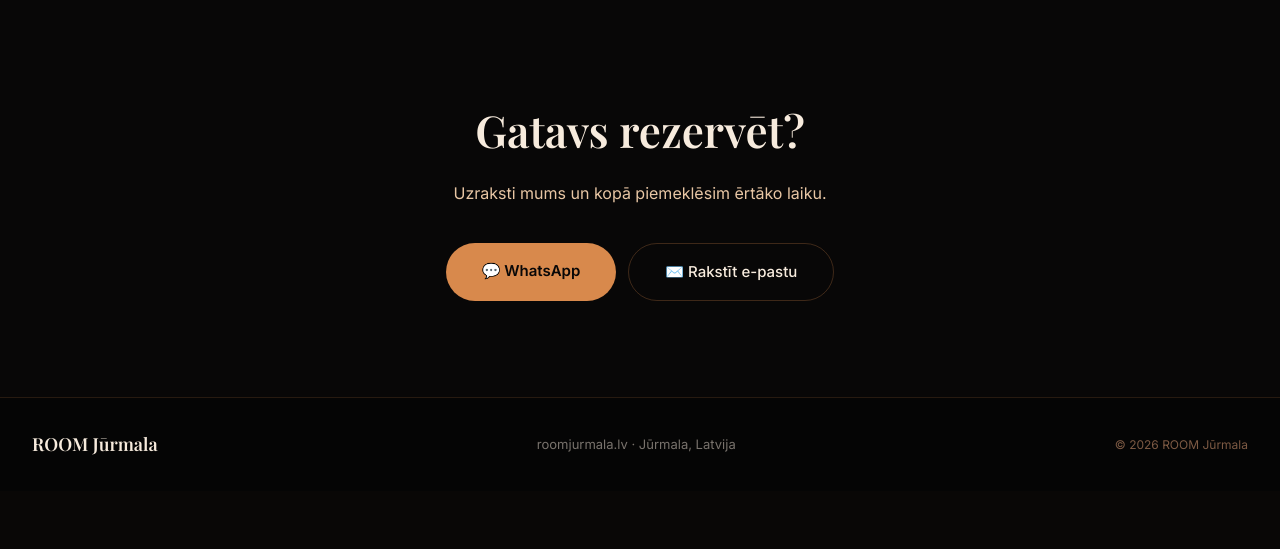
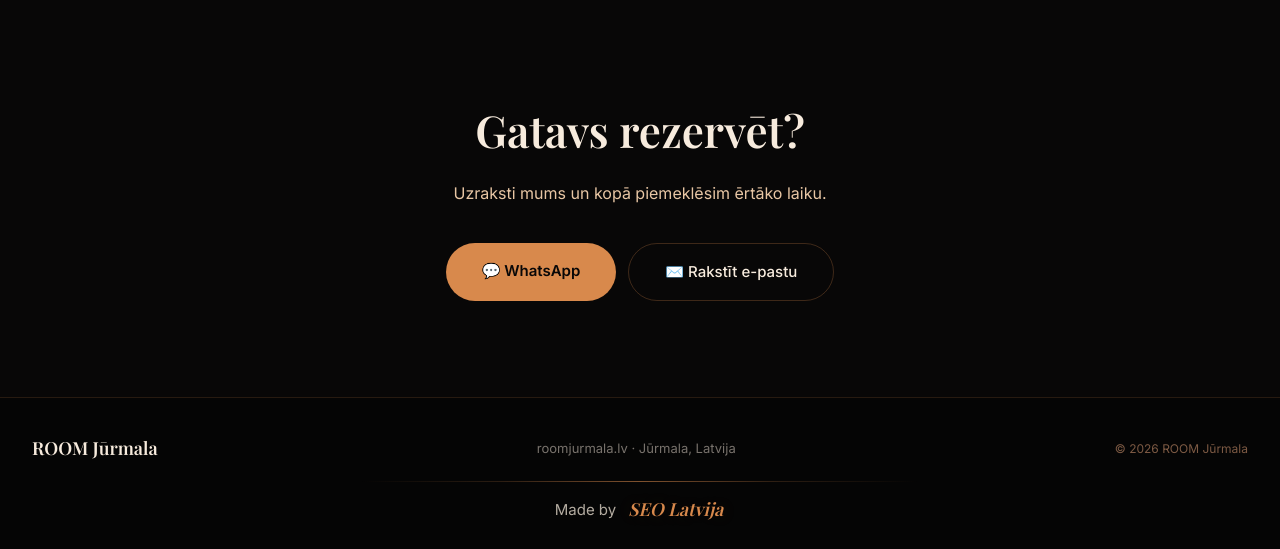
Before and after one commit to tails888/roomjurmala, a PHP site: page /cenas/ in a window 1280 px wide. Shown: the part 4572-5121 px from the top of the page. Before the commit the page ends 5027 px from the top, so only its background shows below. Run offline with PHP 8.4, Linux system fonts and the light colour scheme.

Commit message:
Add SEO Latvija footer credit

```diff
--- a/cenas/index.html
+++ b/cenas/index.html
@@ -1442,8 +1442,9 @@
 <!-- FOOTER -->
 <footer>
   <span class="footer-brand">ROOM Jūrmala</span>
-  <p>roomjurmala.lv · Jūrmala, Latvija</p>
+  <p class="footer-meta">roomjurmala.lv · Jūrmala, Latvija</p>
   <p style="color: var(--gray-500); font-size: 12px;">© 2026 ROOM Jūrmala</p>
+  <span class="footer-credit">Made by <a href="https://seolatvija.lv/" target="_blank" rel="noopener">SEO Latvija</a></span>
 </footer>
 
 <script src="/calendar-events.js?v=20260609-calendar-events"></script>
@@ -2533,7 +2534,7 @@ function applyLanguage(lang) {
   setText(".cta-section p", t.cta.text);
   setText(".btn-primary", t.cta.whatsapp);
   setText(".btn-secondary", t.cta.email);
-  setText("footer p", t.footer);
+  setText(".footer-meta", t.footer);
 
   document.querySelectorAll(".lang-btn").forEach((btn) => {
     const active = btn.dataset.lang === lang;
--- a/en/cenas/index.html
+++ b/en/cenas/index.html
@@ -1442,8 +1442,9 @@
 <!-- FOOTER -->
 <footer>
   <span class="footer-brand">ROOM Jūrmala</span>
-  <p>roomjurmala.lv · Jūrmala, Latvija</p>
+  <p class="footer-meta">roomjurmala.lv · Jūrmala, Latvija</p>
   <p style="color: var(--gray-500); font-size: 12px;">© 2026 ROOM Jūrmala</p>
+  <span class="footer-credit">Made by <a href="https://seolatvija.lv/" target="_blank" rel="noopener">SEO Latvija</a></span>
 </footer>
 
 <script src="/calendar-events.js?v=20260609-calendar-events"></script>
@@ -2533,7 +2534,7 @@ function applyLanguage(lang) {
   setText(".cta-section p", t.cta.text);
   setText(".btn-primary", t.cta.whatsapp);
   setText(".btn-secondary", t.cta.email);
-  setText("footer p", t.footer);
+  setText(".footer-meta", t.footer);
 
   document.querySelectorAll(".lang-btn").forEach((btn) => {
     const active = btn.dataset.lang === lang;
--- a/en/index.html
+++ b/en/index.html
@@ -834,6 +834,7 @@
     <a href="https://g.page/r/CT3OJohvycNaEBM/review" target="_blank" rel="noopener noreferrer">Review</a>
   </div>
   <span class="footer-copy">© 2026 Room Jūrmala. All rights reserved.</span>
+  <span class="footer-credit">Made by <a href="https://seolatvija.lv/" target="_blank" rel="noopener">SEO Latvija</a></span>
 </footer>
 
 <!-- ══════════════════════ SCRIPTS ════════════════════════════ -->
--- a/en/telpa/index.html
+++ b/en/telpa/index.html
@@ -554,6 +554,7 @@
     <a href="https://www.facebook.com/people/Room-J%C5%ABrmala/61583247131495/" target="_blank" rel="noopener noreferrer">Facebook</a>
   </div>
   <span class="footer-copy">© 2026 Room Jūrmala. All rights reserved.</span>
+  <span class="footer-credit">Made by <a href="https://seolatvija.lv/" target="_blank" rel="noopener">SEO Latvija</a></span>
 </footer>
 
 <script src="/calendar-events.js?v=20260609-calendar-events"></script>
--- a/index.html
+++ b/index.html
@@ -815,6 +815,7 @@
     <a href="https://g.page/r/CT3OJohvycNaEBM/review" target="_blank" rel="noopener noreferrer">Atsauksme</a>
   </div>
   <span class="footer-copy">© 2026 Room Jūrmala. Visas tiesības aizsargātas.</span>
+  <span class="footer-credit">Made by <a href="https://seolatvija.lv/" target="_blank" rel="noopener">SEO Latvija</a></span>
 </footer>
 
 <!-- ══════════════════════ SCRIPTS ════════════════════════════ -->
--- a/pricing-page.css
+++ b/pricing-page.css
@@ -535,6 +535,8 @@ footer {
   background: #050505;
   border-top-color: rgba(216, 137, 76, 0.16);
   color: rgba(247, 235, 221, 0.64);
+  padding: 36px 32px 28px;
+  gap: 16px 24px;
 }
 
 .footer-brand {
@@ -543,6 +545,54 @@ footer {
 
 footer p {
   color: rgba(247, 235, 221, 0.48);
+}
+
+.footer-credit {
+  flex: 1 1 100%;
+  position: relative;
+  display: flex;
+  align-items: center;
+  justify-content: center;
+  flex-wrap: wrap;
+  gap: 10px;
+  margin-top: 2px;
+  padding-top: 18px;
+  text-align: center;
+  color: rgba(247, 235, 221, 0.72);
+  font-size: 15px;
+  line-height: 1.5;
+}
+
+.footer-credit::before {
+  content: "";
+  position: absolute;
+  top: 0;
+  left: 50%;
+  width: min(560px, 100%);
+  height: 1px;
+  transform: translateX(-50%);
+  background: linear-gradient(90deg, transparent, rgba(216, 137, 76, 0.18), rgba(216, 137, 76, 0.58), rgba(216, 137, 76, 0.18), transparent);
+}
+
+.footer-credit a {
+  display: inline-flex;
+  align-items: center;
+  padding: 0 2px;
+  color: var(--accent);
+  font-family: 'Playfair Display', Georgia, serif;
+  font-style: italic;
+  font-weight: 700;
+  font-size: 18px;
+  line-height: 1.2;
+  text-decoration: none;
+  text-shadow: 0 0 18px rgba(216, 137, 76, 0.16);
+  transition: color 0.18s ease, text-shadow 0.18s ease, transform 0.18s ease;
+}
+
+.footer-credit a:hover {
+  color: var(--cream);
+  text-shadow: 0 0 22px rgba(216, 137, 76, 0.28);
+  transform: translateY(-1px);
 }
 
 @media (max-width: 760px) {
--- a/ru/cenas/index.html
+++ b/ru/cenas/index.html
@@ -1442,8 +1442,9 @@
 <!-- FOOTER -->
 <footer>
   <span class="footer-brand">ROOM Jūrmala</span>
-  <p>roomjurmala.lv · Jūrmala, Latvija</p>
+  <p class="footer-meta">roomjurmala.lv · Jūrmala, Latvija</p>
   <p style="color: var(--gray-500); font-size: 12px;">© 2026 ROOM Jūrmala</p>
+  <span class="footer-credit">Made by <a href="https://seolatvija.lv/" target="_blank" rel="noopener">SEO Latvija</a></span>
 </footer>
 
 <script src="/calendar-events.js?v=20260609-calendar-events"></script>
@@ -2533,7 +2534,7 @@ function applyLanguage(lang) {
   setText(".cta-section p", t.cta.text);
   setText(".btn-primary", t.cta.whatsapp);
   setText(".btn-secondary", t.cta.email);
-  setText("footer p", t.footer);
+  setText(".footer-meta", t.footer);
 
   document.querySelectorAll(".lang-btn").forEach((btn) => {
     const active = btn.dataset.lang === lang;
--- a/ru/index.html
+++ b/ru/index.html
@@ -834,6 +834,7 @@
     <a href="https://g.page/r/CT3OJohvycNaEBM/review" target="_blank" rel="noopener noreferrer">Отзыв</a>
   </div>
   <span class="footer-copy">© 2026 Room Jūrmala. Все права защищены.</span>
+  <span class="footer-credit">Made by <a href="https://seolatvija.lv/" target="_blank" rel="noopener">SEO Latvija</a></span>
 </footer>
 
 <!-- ══════════════════════ SCRIPTS ════════════════════════════ -->
--- a/ru/telpa/index.html
+++ b/ru/telpa/index.html
@@ -554,6 +554,7 @@
     <a href="https://www.facebook.com/people/Room-J%C5%ABrmala/61583247131495/" target="_blank" rel="noopener noreferrer">Facebook</a>
   </div>
   <span class="footer-copy">© 2026 Room Jūrmala. Все права защищены.</span>
+  <span class="footer-credit">Made by <a href="https://seolatvija.lv/" target="_blank" rel="noopener">SEO Latvija</a></span>
 </footer>
 
 <script src="/calendar-events.js?v=20260609-calendar-events"></script>
--- a/telpa/index.html
+++ b/telpa/index.html
@@ -554,6 +554,7 @@
     <a href="https://www.facebook.com/people/Room-J%C5%ABrmala/61583247131495/" target="_blank" rel="noopener noreferrer">Facebook</a>
   </div>
   <span class="footer-copy">© 2026 Room Jūrmala. Visas tiesības aizsargātas.</span>
+  <span class="footer-credit">Made by <a href="https://seolatvija.lv/" target="_blank" rel="noopener">SEO Latvija</a></span>
 </footer>
 
 <script src="/calendar-events.js?v=20260609-calendar-events"></script>
```
Also changed, not shown: sitemap.xml (+9 -9 lines), styles.css (+46 -2 lines).
